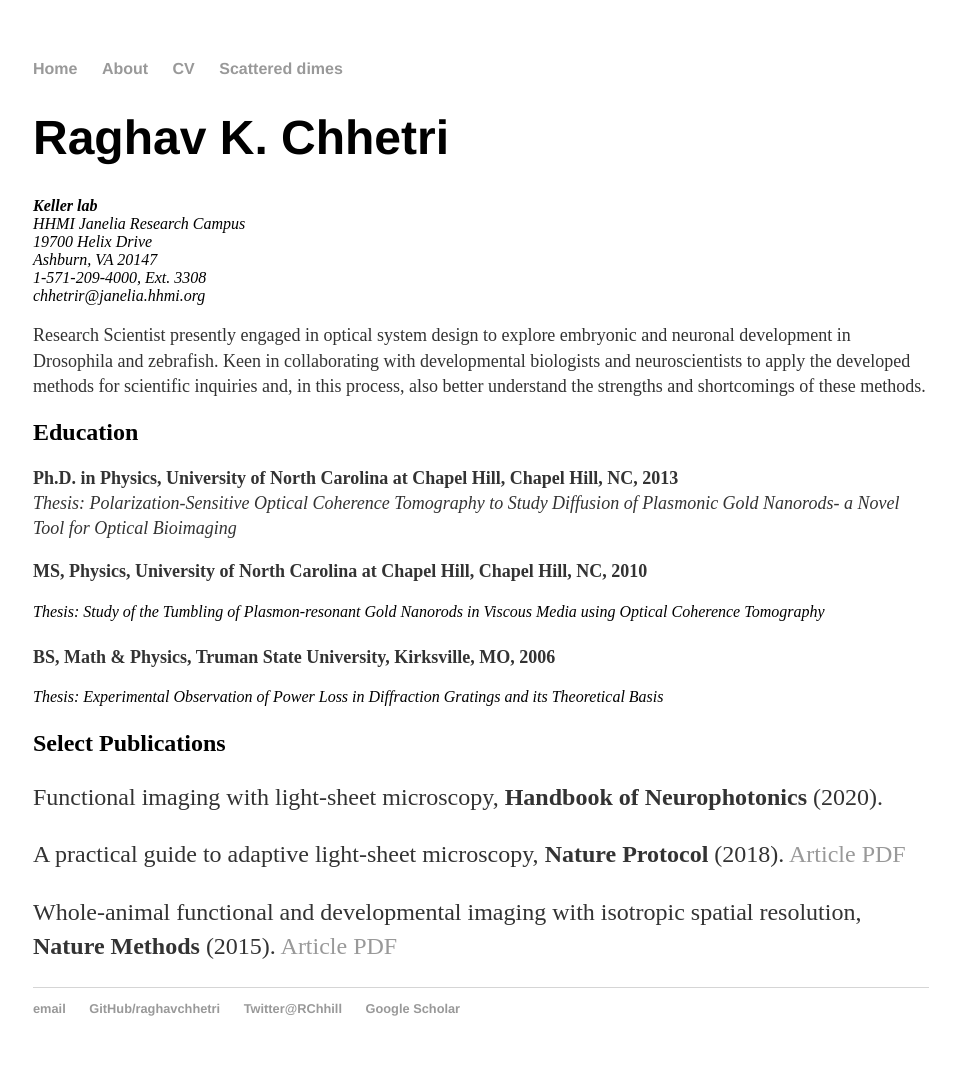
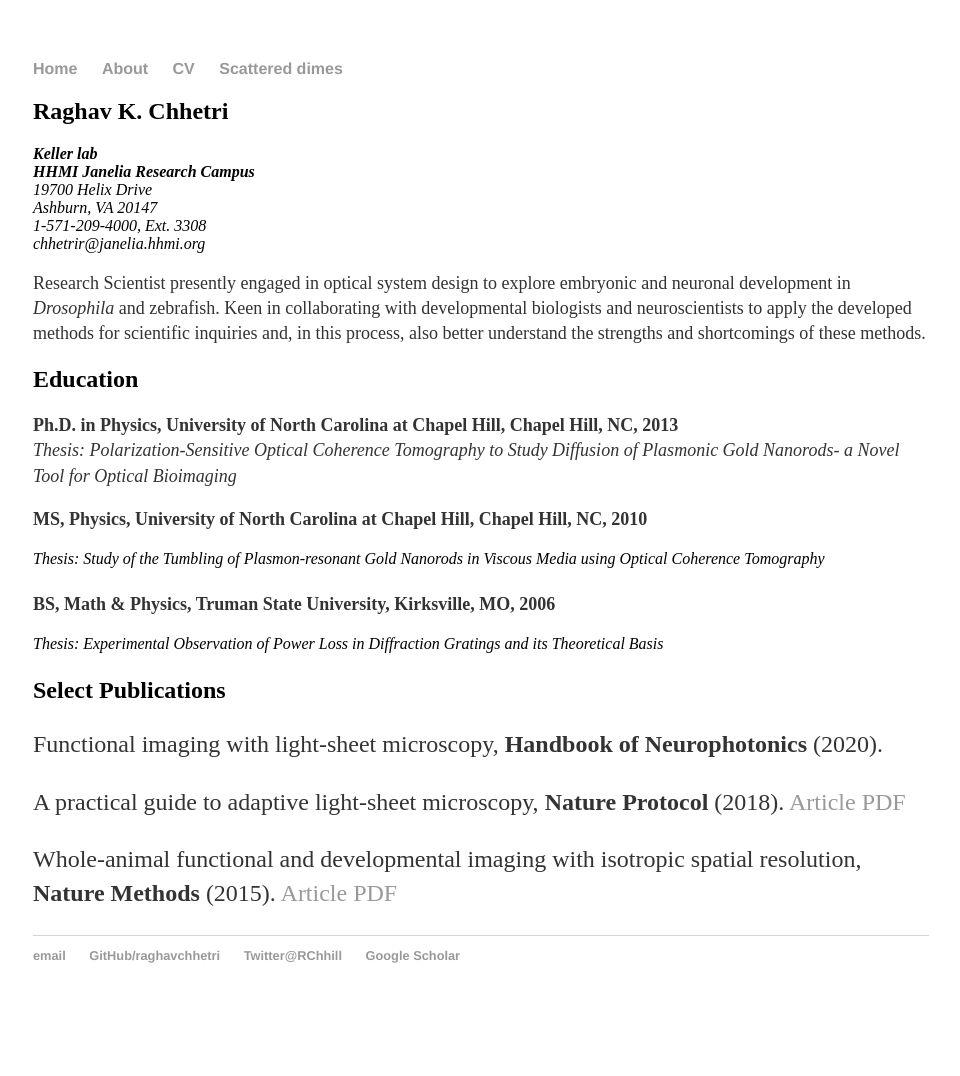
Before and after one commit to raghavchhetri/raghavchhetri.github.io, a Jekyll site: the page built from cv/index.html, in a window 1280 px wide. Shown: the whole page, without its empty margins (159-1119 px from the left). Built offline with Jekyll 4.4.1, drawn with Linux system fonts in a browser that asks for light colours; after the commit the page ends 1023 px from its top, so only the background shows below that.

Commit message:
Update index.html

```diff
--- a/cv/index.html
+++ b/cv/index.html
@@ -4,17 +4,17 @@ title: Raghav Chhetri's CV
 ---
 
 	<div class="cv">
-		<span itemprop="name"><h1>Raghav K. Chhetri</h1></span>
+		<span itemprop="name"><h2>Raghav K. Chhetri</h2></span>
 		<address>
 			<span itemprop="affiliation"><strong>Keller lab</strong><br></span>
-			<span itemprop="affiliation">HHMI Janelia Research Campus<br></span>
+			<span itemprop="affiliation"><strong>HHMI Janelia Research Campus</strong><br></span>
 			19700 Helix Drive<br>
 			Ashburn, VA 20147<br>
 			1-571-209-4000, Ext. 3308<br>
 			<span class="obfuscate">chhetrir@janelia.hhmi.org</span>
 		</address>
 
-		<p style="font-size:18px;"> Research Scientist presently engaged in optical system design to explore embryonic and neuronal development in Drosophila and zebrafish. Keen in
+		<p style="font-size:18px;"> Research Scientist presently engaged in optical system design to explore embryonic and neuronal development in <em>Drosophila</em> and zebrafish. Keen in
 			collaborating with developmental biologists and neuroscientists to apply the developed methods for scientific inquiries and, in this process,
 			also better understand the strengths and shortcomings of these methods. </p>
 
```
